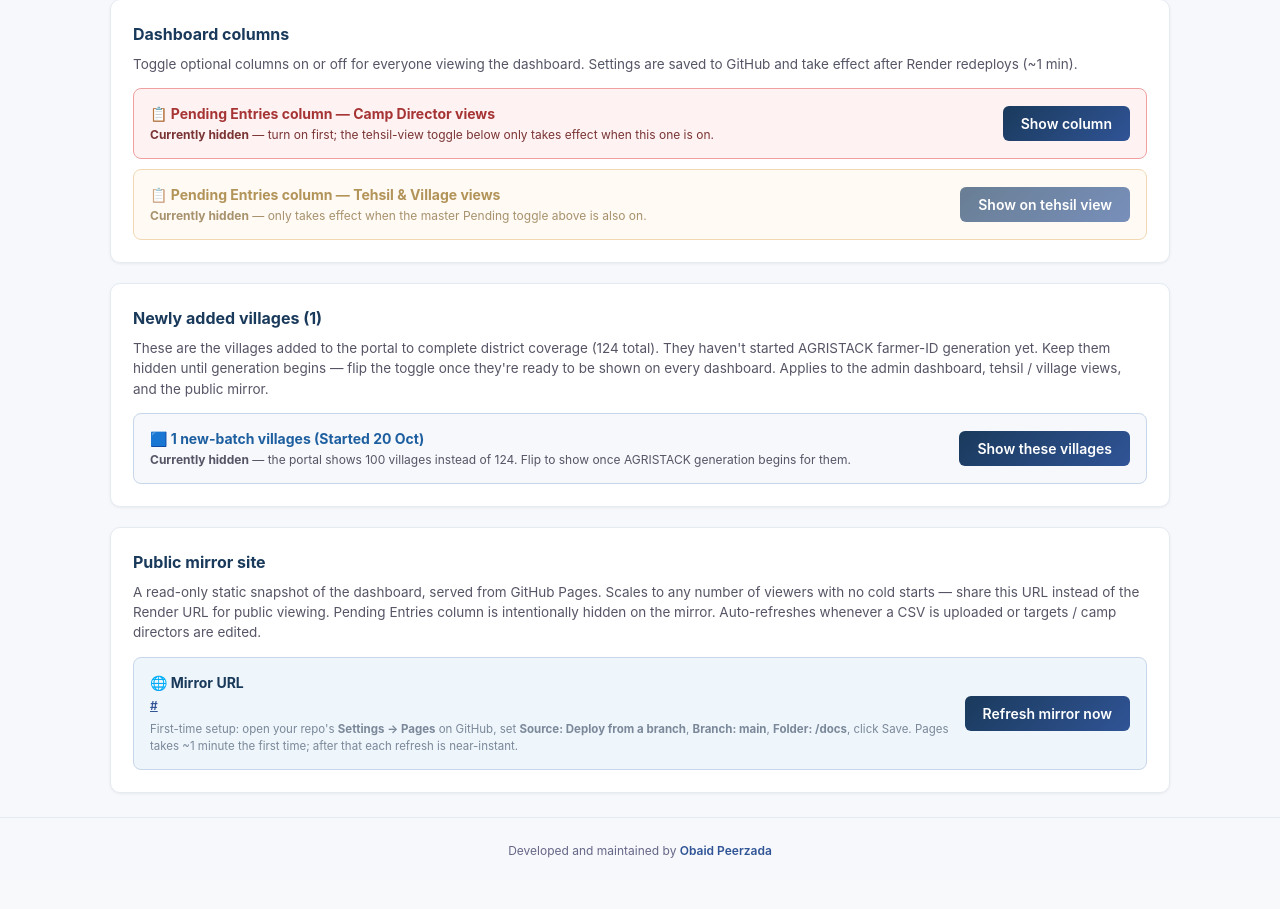
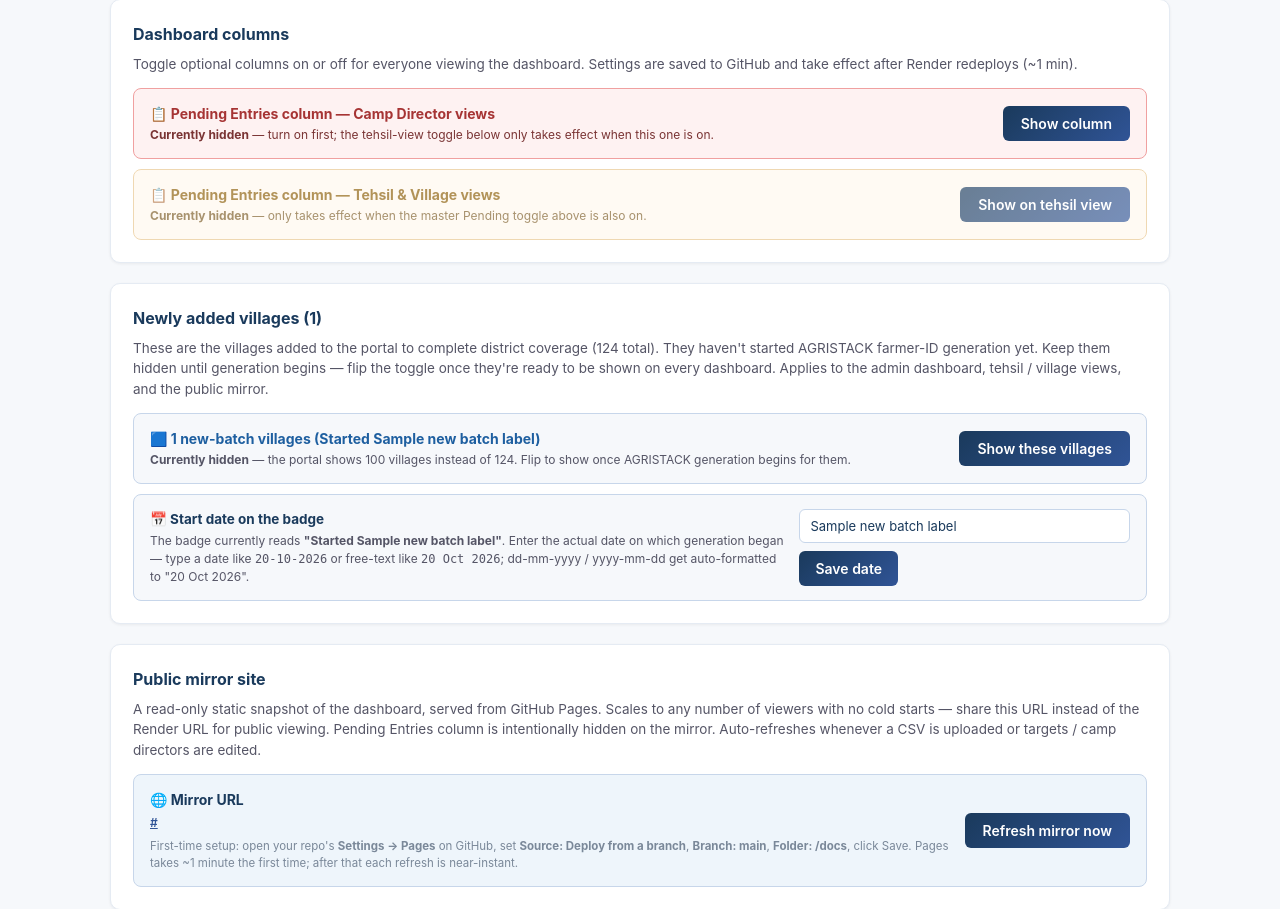
Before and after one commit to peerzadaobaid/Famrer-ID-Progress, a Flask app: template templates/admin.html in a window 1280 px wide. Shown: the part 525-1434 px from the top of the page. Before the commit the page ends 1383 px from the top, so only its background shows below. Run offline with Flask 3, Linux system fonts and the light colour scheme; the template is opened without the code that fills it: most values are stand-ins (such as "Sample title", 1, 10 or a date in 2020).

Commit message:
Add files via upload

```diff
--- a/templates/admin.html
+++ b/templates/admin.html
@@ -104,12 +104,14 @@
     <p style="color:#556;font-size:13.5px;margin-bottom:14px">
       These are the villages added to the portal to complete district coverage (124 total). They haven't started AGRISTACK farmer-ID generation yet. Keep them hidden until generation begins — flip the toggle once they're ready to be shown on every dashboard. Applies to the admin dashboard, tehsil / village views, and the public mirror.
     </p>
+
+    <!-- SHOW / HIDE TOGGLE -->
     <div style="display:flex;align-items:center;justify-content:space-between;gap:16px;padding:14px 16px;background:{{ '#e8f0fe' if settings.show_new_batch_villages else '#f6f8fb' }};border:1px solid {{ '#b3cdf0' if settings.show_new_batch_villages else '#c7d6ea' }};border-radius:8px">
       <div>
-        <div style="font-weight:700;color:#1e5fa0;font-size:14px">🟦 {{ new_batch_count }} new-batch villages (Started 20 Oct)</div>
+        <div style="font-weight:700;color:#1e5fa0;font-size:14px">🟦 {{ new_batch_count }} new-batch villages (Started {{ new_batch_label }})</div>
         <div style="color:#556;font-size:12px;margin-top:2px">
           {% if settings.show_new_batch_villages %}
-            <b>Currently visible</b> on every dashboard with a <i>"Started 20 Oct"</i> badge next to the village name. Numeric cells show 0 until data is uploaded.
+            <b>Currently visible</b> on every dashboard with a <i>"Started {{ new_batch_label }}"</i> badge next to the village name. Numeric cells show 0 until data is uploaded.
           {% else %}
             <b>Currently hidden</b> — the portal shows 100 villages instead of 124. Flip to show once AGRISTACK generation begins for them.
           {% endif %}
@@ -121,6 +123,22 @@
           {% if settings.show_new_batch_villages %}Hide these villages{% else %}Show these villages{% endif %}
         </button>
       </form>
+    </div>
+
+    <!-- EDITABLE START DATE -->
+    <div style="margin-top:10px;padding:14px 16px;background:#f6f8fb;border:1px solid #c7d6ea;border-radius:8px">
+      <div style="display:flex;flex-wrap:wrap;align-items:center;gap:12px;justify-content:space-between">
+        <div style="min-width:0;flex:1 1 300px">
+          <div style="font-weight:700;color:#1a3a5c;font-size:13.5px">📅 Start date on the badge</div>
+          <div style="color:#556;font-size:12px;margin-top:3px">
+            The badge currently reads <b>"Started {{ new_batch_label }}"</b>. Enter the actual date on which generation began — type a date like <code>20-10-2026</code> or free-text like <code>20 Oct 2026</code>; dd-mm-yyyy / yyyy-mm-dd get auto-formatted to "20 Oct 2026".
+          </div>
+        </div>
+        <form method="POST" action="{{ url_for('set_new_batch_date') }}" style="display:flex;align-items:center;gap:8px;flex-wrap:wrap">
+          <input type="text" name="label" value="{{ new_batch_label }}" placeholder="20-10-2026 or 20 Oct 2026" maxlength="40" style="padding:8px 10px;border:1px solid #c7d6ea;border-radius:6px;font-size:13px;min-width:200px;background:#fff;color:#1a3a5c;font-family:inherit" required>
+          <button type="submit" class="submit" style="padding:9px 16px">Save date</button>
+        </form>
+      </div>
     </div>
   </div>
 
```
